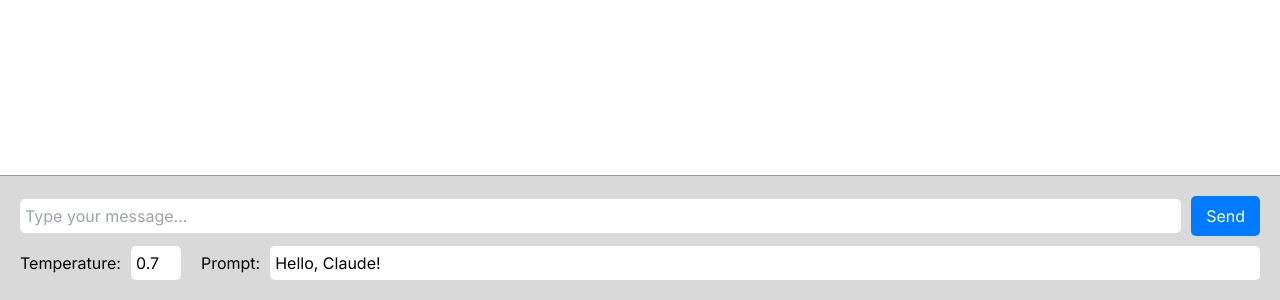
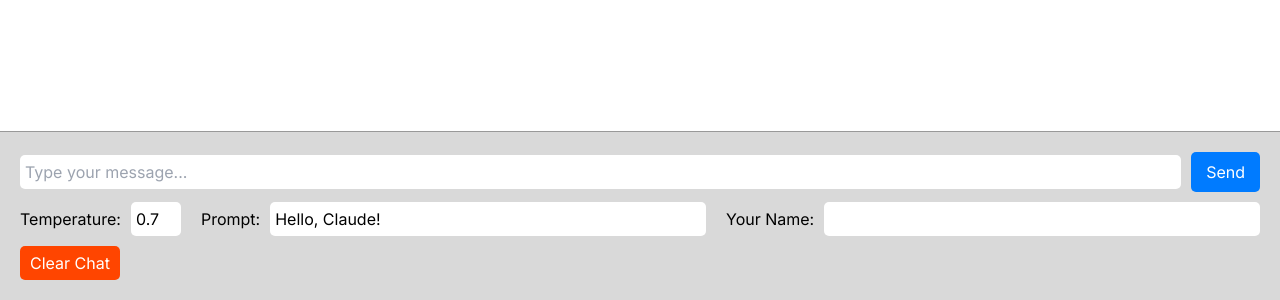
Before and after one commit to klenovich/clt1, a Next.js app: page / in a window 1280 px wide. Shown: the part 500-800 px from the top of the page. Built offline with nearby package versions, Linux system fonts and the light colour scheme.

Commit message:
Update page.tsx

```diff
--- a/app/page.tsx
+++ b/app/page.tsx
@@ -1,19 +1,29 @@
 // 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
 
-import React, { useState } from 'react';
+import React, { useState, useRef, useEffect } from 'react';
 import AI from 'claude-ai';
 
 export default function MainPage() {
   const [messages, setMessages] = useState([]);
   const [temperature, setTemperature] = useState(0.7);
   const [prompt, setPrompt] = useState('Hello, Claude!');
+  const [userName, setUserName] = useState('');
+  const messageEndRef = useRef(null);
+
+  useEffect(() => {
+    messageEndRef.current.scrollIntoView({ behavior: 'smooth' });
+  }, [messages]);
 
   async function sendMessage(text) {
-    setMessages([...messages, { type: 'user', text }]);
+    setMessages([...messages, { type: 'user', text, timestamp: new Date() }]);
     const aiInstance = new AI({ sessionKey: 'YOUR_SESSION_KEY' });
     const chat = await aiInstance.startConversation(prompt);
     const response = await chat.sendMessage(text, { temperature });
-    setMessages([...messages, { type: 'ai', text: response.message }]);
+    setMessages([...messages, { type: 'ai', text: response.message, timestamp: new Date() }]);
+  }
+
+  function clearChat() {
+    setMessages([]);
   }
 
   return (
@@ -23,10 +33,15 @@ export default function MainPage() {
         {messages.map((message, index) => (
           <div key={index} style={{ marginBottom: '10px', textAlign: message.type === 'user' ? 'right' : 'left' }}>
             <div style={{ background: message.type === 'user' ? '#007BFF' : '#D9D9D9', padding: '10px', borderRadius: '5px', display: 'inline-block' }}>
+              {userName && message.type === 'user' && <span style={{ color: 'gray', fontSize: '12px' }}>{userName}</span>}
               {message.text}
+            </div>
+            <div style={{ fontSize: '10px', textAlign: message.type === 'user' ? 'right' : 'left', color: 'gray' }}>
+              {new Date(message.timestamp).toLocaleTimeString()}
             </div>
           </div>
         ))}
+        <div ref={messageEndRef} />
       </div>
 
       {/* User Input */}
@@ -61,6 +76,16 @@ export default function MainPage() {
             onChange={(e) => setPrompt(e.target.value)}
             style={{ flex: 1, padding: '5px', borderRadius: '5px' }}
           />
+          <span style={{ marginLeft: '20px', marginRight: '10px' }}>Your Name: </span>
+          <input
+            type="text"
+            value={userName}
+            onChange={(e) => setUserName(e.target.value)}
+            style={{ flex: 1, padding: '5px', borderRadius: '5px' }}
+          />
+        </div>
+        <div style={{ marginTop: '10px' }}>
+          <button onClick={clearChat} style={{ background: '#FF4500', color: 'white', border: 'none', borderRadius: '5px', padding: '5px 10px' }}>Clear Chat</button>
         </div>
       </div>
     </div>
```
